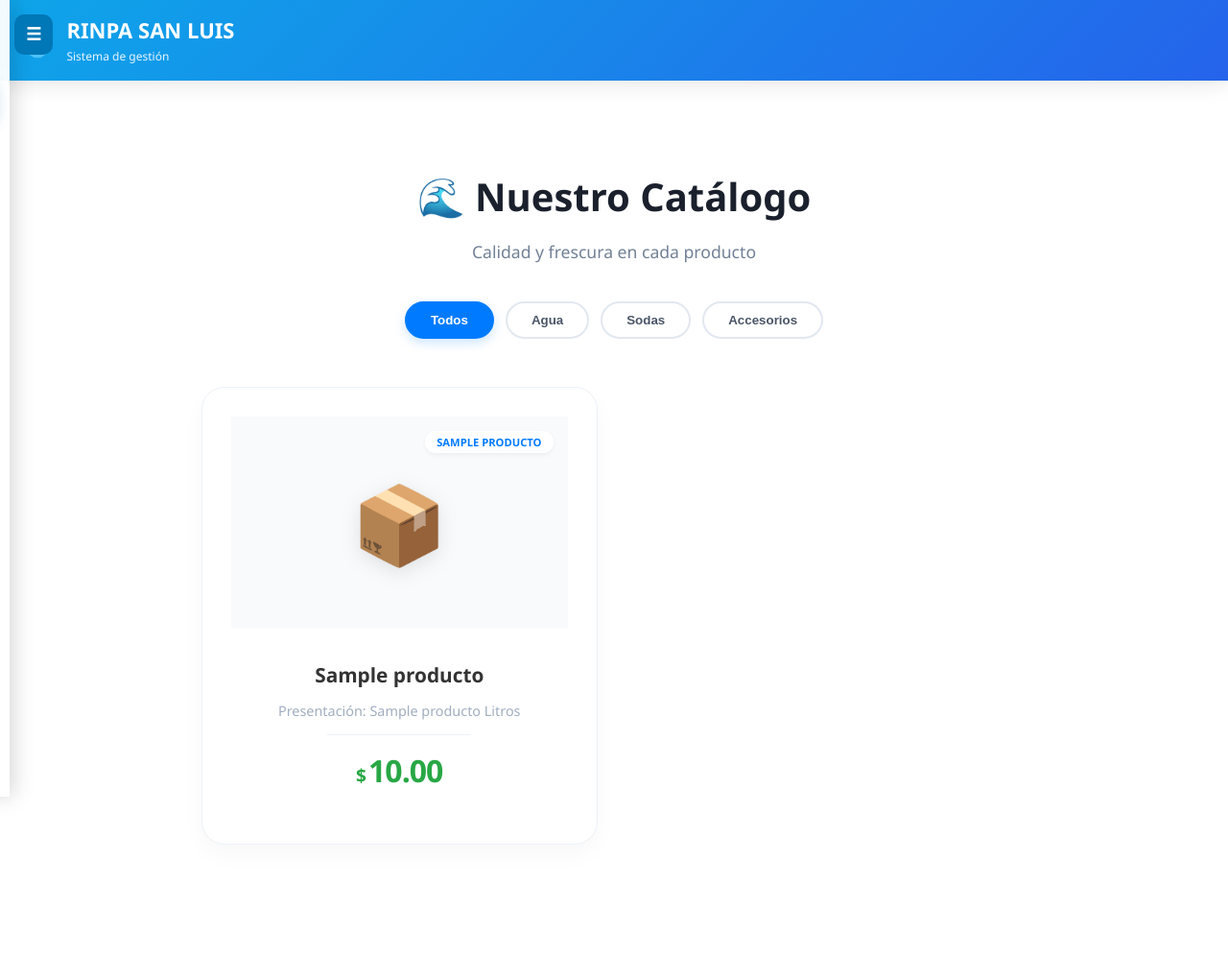
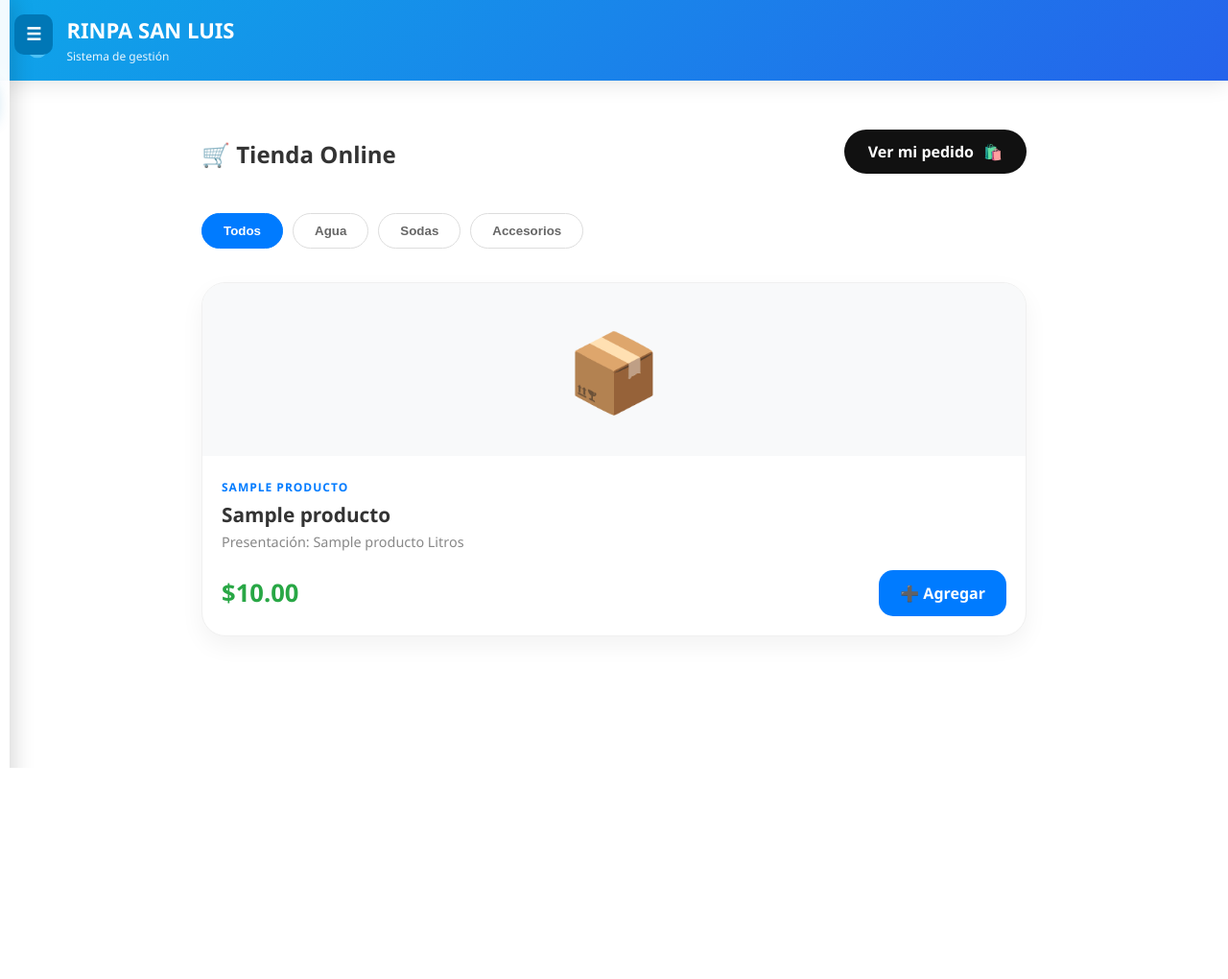
Before and after one commit to agonzalezsoport-debug/AguaSL, a Flask app: template app_agua/templates/tienda.html in a window 1280 px wide. Shown: the whole page at 96% size. After the commit the page ends 800 px from the top, so only its background shows below. Run offline with Flask 3, Linux system fonts and the light colour scheme; the template is opened without the code that fills it: most values are stand-ins (such as "Sample title", 1, 10 or a date in 2020); some libraries are stand-ins or nearby versions.

Commit message:
Update tienda.html

```diff
--- a/app_agua/templates/tienda.html
+++ b/app_agua/templates/tienda.html
@@ -1,225 +1,182 @@
 {% extends "base.html" %}
 {% block content %}
 
-<div class="catalogo-container">
+<div class="tienda-container" style="max-width: 1200px; margin: auto; padding: 20px;">
 
-    <!-- CABECERA ESTILIZADA -->
-    <header class="catalogo-header">
-        <h2 class="titulo-principal">🌊 Nuestro Catálogo</h2>
-        <p class="subtitulo">Calidad y frescura en cada producto</p>
-    </header>
+    <!-- CABECERA TIENDA -->
+    <div style="display: flex; justify-content: space-between; align-items: center; margin-bottom: 30px;">
+        <h2 style="font-weight: 800; color: #333;">🛒 Tienda Online</h2>
+        <a href="/carrito" class="btn-carrito-fijo">
+            <span>Ver mi pedido</span> 🛍️
+        </a>
+    </div>
 
-    <!-- FILTROS -->
-    <nav class="filtros-nav">
+    <!-- FILTROS POR DEPARTAMENTO -->
+    <div class="filtros" style="margin-bottom: 25px; display: flex; gap: 10px; overflow-x: auto; padding-bottom: 10px;">
         <button class="badge-filter active">Todos</button>
         <button class="badge-filter">Agua</button>
         <button class="badge-filter">Sodas</button>
         <button class="badge-filter">Accesorios</button>
-    </nav>
+    </div>
 
     <!-- REJILLA DE PRODUCTOS -->
-    <div class="productos-grid">
+    <div class="productos-grid" style="display: grid; grid-template-columns: repeat(auto-fit, minmax(300px, 1fr)); gap: 25px;">
+
         {% for p in productos %}
-        <div class="producto-card">
+        <div class="producto-card-tienda">
 
-            <!-- CONTENEDOR DE IMAGEN -->
+            <!-- 🖼️ IMAGEN DEL PRODUCTO -->
             <div class="foto-wrapper">
                 {% if p[8] %}
-                    <img src="/static/productos/{{ p[8] }}" alt="{{ p[1] }}" class="img-producto">
+                    <img src="/static/productos/{{ p[8] }}" alt="{{ p[1] }}" class="img-real">
                 {% else %}
                     <div class="emoji-fallback">
                         {% if 'Agua' in p[1] %}💧{% elif 'Soda' in p[1] %}🍾{% else %}📦{% endif %}
                     </div>
                 {% endif %}
-                <span class="tag-flotante">{{ p[5] }}</span>
             </div>
 
-            <!-- DETALLES DEL PRODUCTO -->
-            <div class="info-producto">
-                <h3 class="prod-nombre">{{ p[1] }}</h3>
-                <p class="prod-medida">Presentación: {{ p[4] }} Litros</p>
+            <!-- INFO DEL PRODUCTO -->
+            <div style="padding: 20px;">
+                <span class="tag-departamento">{{ p[5] }}</span>
+                <h3 class="prod-titulo">{{ p[1] }}</h3>
+                <p class="prod-info">Presentación: {{ p[4] }} Litros</p>
 
-                <div class="divisor"></div>
+                <div style="display: flex; justify-content: space-between; align-items: center; margin-top: 20px;">
+                    <span class="prod-precio">${{ "%.2f"|format(p[2]) }}</span>
 
-                <div class="precio-tag">
-                    <span class="signo">$</span>
-                    <span class="monto">{{ "%.2f"|format(p[2]) }}</span>
+                    {# 🔐 LÓGICA DE ACCESO: LOGIN O CARRITO #}
+                    {% if session.get('cliente_id') or session.get('admin') %}
+                        <!-- SI ESTÁ LOGUEADO: Formulario que envía el código -->
+                        <form action="/carrito/agregar" method="POST" style="margin: 0;">
+                            <input type="hidden" name="codigo" value="{{ p[1] }}"> {# p[1] suele ser el código/descripción #}
+                            <input type="hidden" name="cantidad" value="1">
+                            <button type="submit" class="btn-add">
+                                ➕ Agregar
+                            </button>
+                        </form>
+                    {% else %}
+                        <!-- SI NO ESTÁ LOGUEADO: Link directo al login (Evita el error de código vacío) -->
+                        <a href="/login_cliente" class="btn-add" style="text-decoration: none; display: inline-block; text-align: center; line-height: 1.5;">
+                            ➕ Agregar
+                        </a>
+                    {% endif %}
                 </div>
             </div>
 
         </div>
         {% endfor %}
+
     </div>
 </div>
 
 <style>
-    /* Configuración General */
-    .catalogo-container {
-        max-width: 1200px;
-        margin: auto;
-        padding: 40px 20px;
-        font-family: 'Segoe UI', Roboto, Helvetica, Arial, sans-serif;
+    .producto-card-tienda {
+        background: white;
+        border-radius: 25px;
+        overflow: hidden;
+        box-shadow: 0 10px 25px rgba(0,0,0,0.05);
+        border: 1px solid #f0f0f0;
+        transition: all 0.3s ease;
     }
 
-    .catalogo-header {
-        text-align: center;
-        margin-bottom: 40px;
+    .producto-card-tienda:hover {
+        transform: translateY(-10px);
+        box-shadow: 0 20px 40px rgba(0,123,255,0.1);
+        border-color: #007bff;
     }
 
-    .titulo-principal {
-        font-size: 2.5rem;
-        font-weight: 800;
-        color: #1a202c;
-        margin-bottom: 10px;
-    }
-
-    .subtitulo {
-        color: #718096;
-        font-size: 1.1rem;
-    }
-
-    /* Navegación de Filtros */
-    .filtros-nav {
-        display: flex;
-        gap: 12px;
-        justify-content: center;
-        margin-bottom: 50px;
-        flex-wrap: wrap;
-    }
-
-    .badge-filter {
-        background: #fff;
-        border: 2px solid #e2e8f0;
-        padding: 10px 25px;
-        border-radius: 50px;
-        font-weight: 700;
-        color: #4a5568;
-        cursor: pointer;
-        transition: 0.3s all ease;
-    }
-
-    .badge-filter.active, .badge-filter:hover {
-        background: #007bff;
-        color: white;
-        border-color: #007bff;
-        box-shadow: 0 4px 12px rgba(0,123,255,0.2);
-    }
-
-    /* Grid de Productos */
-    .productos-grid {
-        display: grid;
-        grid-template-columns: repeat(auto-fill, minmax(280px, 1fr));
-        gap: 35px;
-    }
-
-    /* Tarjeta de Producto */
-    .producto-card {
-        background: white;
-        border-radius: 24px;
-        overflow: hidden;
-        border: 1px solid #edf2f7;
-        box-shadow: 0 10px 25px rgba(0,0,0,0.03);
-        transition: transform 0.4s cubic-bezier(0.175, 0.885, 0.32, 1.275), box-shadow 0.4s ease;
-    }
-
-    .producto-card:hover {
-        transform: translateY(-10px);
-        box-shadow: 0 20px 40px rgba(0,0,0,0.08);
-        border-color: #cbd5e0;
-    }
-
-    /* Foto y Tags */
     .foto-wrapper {
-        height: 220px;
-        background: #f8fafc;
+        height: 180px;
+        background: #f8f9fa;
         display: flex;
         align-items: center;
         justify-content: center;
         position: relative;
     }
 
-    .img-producto {
+    .img-real {
         width: 100%;
         height: 100%;
         object-fit: contain;
-        padding: 25px;
-        transition: transform 0.5s ease;
-    }
-
-    .producto-card:hover .img-producto {
-        transform: scale(1.1);
-    }
-
-    .tag-flotante {
-        position: absolute;
-        top: 15px;
-        right: 15px;
-        background: rgba(255, 255, 255, 0.9);
-        padding: 4px 12px;
-        border-radius: 50px;
-        font-size: 0.7rem;
-        font-weight: 800;
-        color: #007bff;
-        text-transform: uppercase;
-        backdrop-filter: blur(4px);
-        box-shadow: 0 2px 5px rgba(0,0,0,0.05);
-    }
-
-    /* Info de Texto */
-    .info-producto {
-        padding: 25px;
-        text-align: center;
-    }
-
-    .prod-nombre {
-        font-size: 1.3rem;
-        font-weight: 700;
-        color: #2d3748;
-        margin: 0 0 5px 0;
-    }
-
-    .prod-medida {
-        color: #a0aec0;
-        font-size: 0.9rem;
-        margin-bottom: 15px;
-    }
-
-    .divisor {
-        height: 1px;
-        background: #edf2f7;
-        width: 50%;
-        margin: 0 auto 15px;
-    }
-
-    /* Precio */
-    .precio-tag {
-        display: flex;
-        align-items: baseline;
-        justify-content: center;
-        color: #28a745;
-    }
-
-    .signo {
-        font-size: 1.2rem;
-        font-weight: 700;
-        margin-right: 2px;
-    }
-
-    .monto {
-        font-size: 2rem;
-        font-weight: 800;
-        letter-spacing: -1px;
+        padding: 15px;
     }
 
     .emoji-fallback {
         font-size: 5rem;
-        filter: drop-shadow(0 5px 10px rgba(0,0,0,0.1));
     }
 
-    /* Responsive */
-    @media (max-width: 600px) {
-        .titulo-principal { font-size: 1.8rem; }
-        .productos-grid { gap: 20px; }
+    .tag-departamento {
+        font-size: 0.75rem;
+        color: #007bff;
+        font-weight: 800;
+        text-transform: uppercase;
+        letter-spacing: 1px;
+    }
+
+    .prod-titulo {
+        margin: 5px 0;
+        color: #333;
+        font-size: 1.3rem;
+        font-weight: 700;
+    }
+
+    .prod-info {
+        color: #888;
+        font-size: 0.9rem;
+        margin: 0;
+    }
+
+    .prod-precio {
+        font-size: 1.6rem;
+        font-weight: 800;
+        color: #28a745;
+    }
+
+    .btn-carrito-fijo {
+        background: #111;
+        color: white;
+        padding: 12px 25px;
+        border-radius: 50px;
+        text-decoration: none;
+        font-weight: 700;
+        display: flex;
+        gap: 10px;
+    }
+
+    .btn-add {
+        background: #007bff;
+        color: white;
+        border: none;
+        padding: 12px 22px;
+        border-radius: 15px;
+        font-weight: 700;
+        cursor: pointer;
+        transition: 0.3s;
+        font-family: inherit;
+        font-size: 1rem;
+    }
+
+    .btn-add:hover {
+        background: #0056b3;
+        transform: scale(1.05);
+    }
+
+    .badge-filter {
+        background: white;
+        border: 1px solid #ddd;
+        padding: 10px 22px;
+        border-radius: 50px;
+        font-weight: 600;
+        cursor: pointer;
+        white-space: nowrap;
+        color: #666;
+    }
+
+    .badge-filter.active {
+        background: #007bff;
+        color: white;
+        border-color: #007bff;
     }
 </style>
 
```
